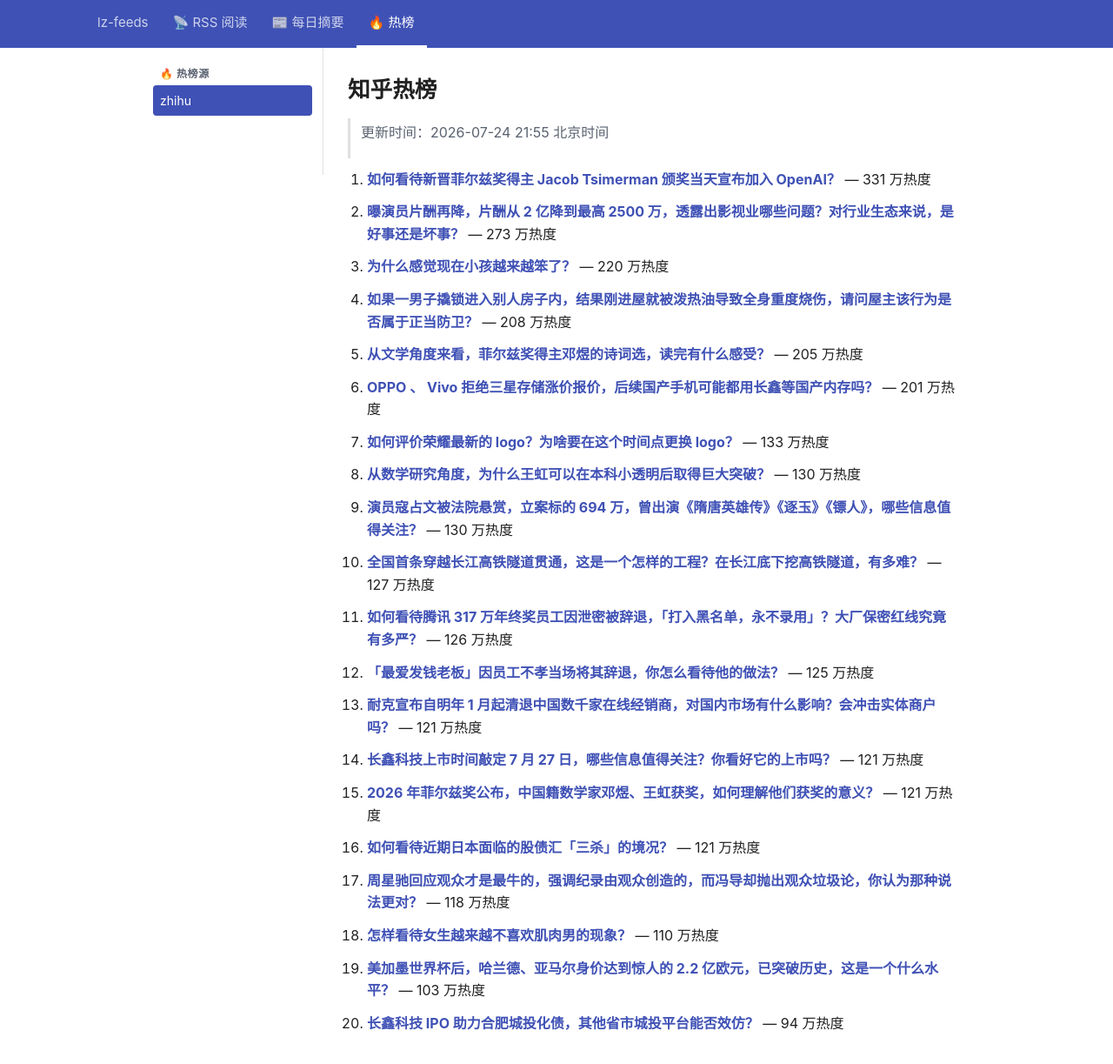
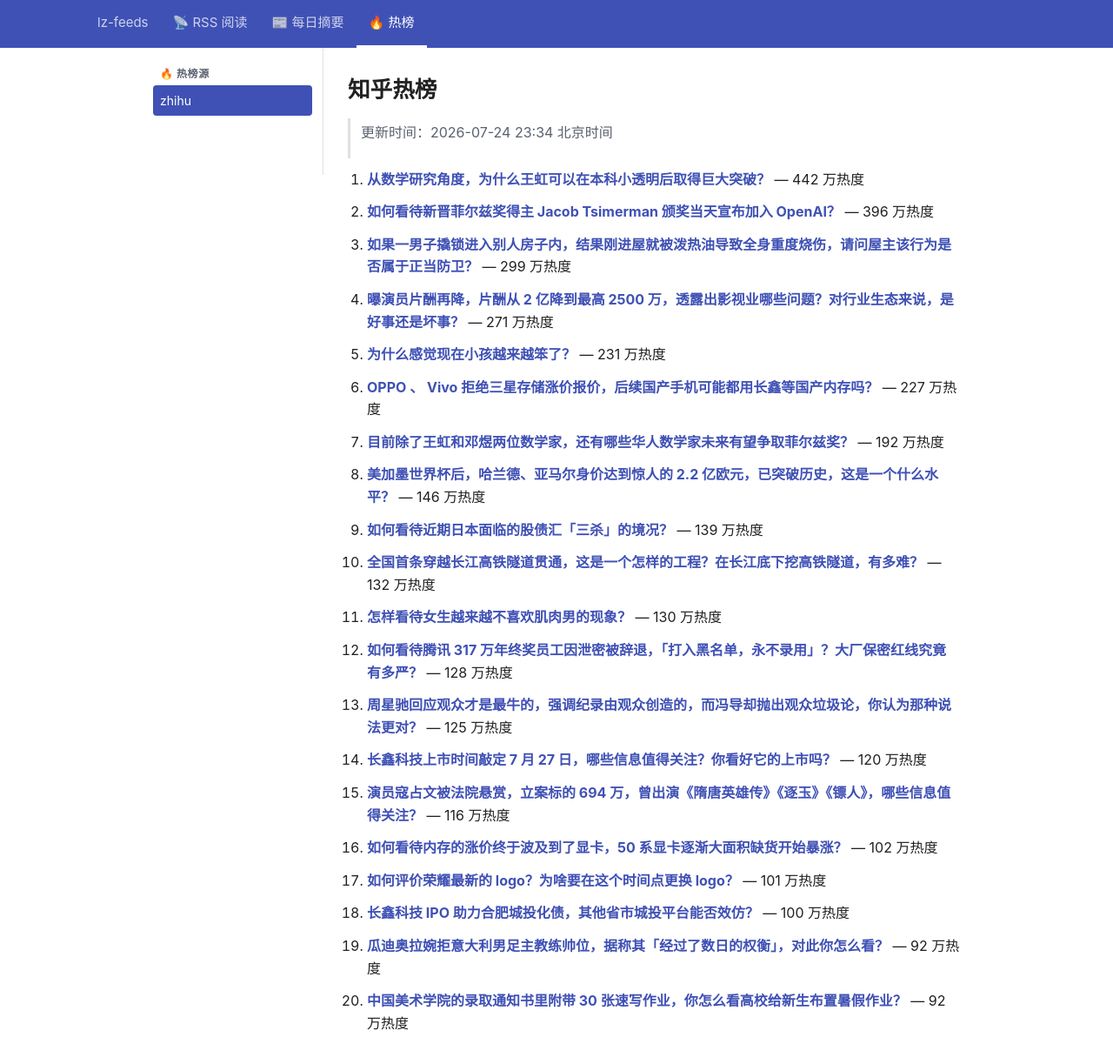
Before and after one commit to lizhang0101/lz-feeds, a Jekyll site: the page built from _hotlist/zhihu.md, in a window 1280 px wide and 1253 px high. Shown: the top 1223 px of the window at 87% size. Built offline with Jekyll 4.4.1, drawn with Linux system fonts in a browser that asks for light colours.

Commit message:
hotlist: 2026-07-24T15:34Z

```diff
--- a/_hotlist/zhihu.md
+++ b/_hotlist/zhihu.md
@@ -1,48 +1,48 @@
 ---
-updated: 2026-07-24 21:55 北京时间
+updated: 2026-07-24 23:34 北京时间
 count: 20
 ---
 
 # 知乎热榜
 
-> 更新时间：2026-07-24 21:55 北京时间
+> 更新时间：2026-07-24 23:34 北京时间
 
-1. **[如何看待新晋菲尔兹奖得主 Jacob Tsimerman 颁奖当天宣布加入 OpenAI？](https://www.zhihu.com/question/2063832242242184073)** — 331 万热度
+1. **[从数学研究角度，为什么王虹可以在本科小透明后取得巨大突破？](https://www.zhihu.com/question/2063910329785045183)** — 442 万热度
 
-2. **[曝演员片酬再降，片酬从 2 亿降到最高 2500 万，透露出影视业哪些问题？对行业生态来说，是好事还是坏事？](https://www.zhihu.com/question/2063904243388512133)** — 273 万热度
+2. **[如何看待新晋菲尔兹奖得主 Jacob Tsimerman 颁奖当天宣布加入 OpenAI？](https://www.zhihu.com/question/2063832242242184073)** — 396 万热度
 
-3. **[为什么感觉现在小孩越来越笨了？](https://www.zhihu.com/question/454093481)** — 220 万热度
+3. **[如果一男子撬锁进入别人房子内，结果刚进屋就被泼热油导致全身重度烧伤，请问屋主该行为是否属于正当防卫？](https://www.zhihu.com/question/2057805207183085608)** — 299 万热度
 
-4. **[如果一男子撬锁进入别人房子内，结果刚进屋就被泼热油导致全身重度烧伤，请问屋主该行为是否属于正当防卫？](https://www.zhihu.com/question/2057805207183085608)** — 208 万热度
+4. **[曝演员片酬再降，片酬从 2 亿降到最高 2500 万，透露出影视业哪些问题？对行业生态来说，是好事还是坏事？](https://www.zhihu.com/question/2063904243388512133)** — 271 万热度
 
-5. **[从文学角度来看，菲尔兹奖得主邓煜的诗词选，读完有什么感受？](https://www.zhihu.com/question/2063762512357454413)** — 205 万热度
+5. **[为什么感觉现在小孩越来越笨了？](https://www.zhihu.com/question/454093481)** — 231 万热度
 
-6. **[OPPO 、 Vivo  拒绝三星存储涨价报价，后续国产手机可能都用长鑫等国产内存吗？](https://www.zhihu.com/question/2063583824378848408)** — 201 万热度
+6. **[OPPO 、 Vivo  拒绝三星存储涨价报价，后续国产手机可能都用长鑫等国产内存吗？](https://www.zhihu.com/question/2063583824378848408)** — 227 万热度
 
-7. **[如何评价荣耀最新的 logo？为啥要在这个时间点更换 logo？](https://www.zhihu.com/question/2063634663818762184)** — 133 万热度
+7. **[目前除了王虹和邓煜两位数学家，还有哪些华人数学家未来有望争取菲尔兹奖？](https://www.zhihu.com/question/2062876703299572286)** — 192 万热度
 
-8. **[从数学研究角度，为什么王虹可以在本科小透明后取得巨大突破？](https://www.zhihu.com/question/2063910329785045183)** — 130 万热度
+8. **[美加墨世界杯后，哈兰德、亚马尔身价达到惊人的 2.2 亿欧元，已突破历史，这是一个什么水平？](https://www.zhihu.com/question/2063542544877753542)** — 146 万热度
 
-9. **[演员寇占文被法院悬赏，立案标的 694 万，曾出演《隋唐英雄传》《逐玉》《镖人》，哪些信息值得关注？](https://www.zhihu.com/question/2063647197862654390)** — 130 万热度
+9. **[如何看待近期日本面临的股债汇「三杀」的境况？](https://www.zhihu.com/question/2063933601394025370)** — 139 万热度
 
-10. **[全国首条穿越长江高铁隧道贯通，这是一个怎样的工程？在长江底下挖高铁隧道，有多难？](https://www.zhihu.com/question/2063952005505324990)** — 127 万热度
+10. **[全国首条穿越长江高铁隧道贯通，这是一个怎样的工程？在长江底下挖高铁隧道，有多难？](https://www.zhihu.com/question/2063952005505324990)** — 132 万热度
 
-11. **[如何看待腾讯 317 万年终奖员工因泄密被辞退，「打入黑名单，永不录用」？大厂保密红线究竟有多严？](https://www.zhihu.com/question/2063929870984242778)** — 126 万热度
+11. **[怎样看待女生越来越不喜欢肌肉男的现象？](https://www.zhihu.com/question/427306458)** — 130 万热度
 
-12. **[「最爱发钱老板」因员工不孝当场将其辞退，你怎么看待他的做法？](https://www.zhihu.com/question/2063710458448536790)** — 125 万热度
+12. **[如何看待腾讯 317 万年终奖员工因泄密被辞退，「打入黑名单，永不录用」？大厂保密红线究竟有多严？](https://www.zhihu.com/question/2063929870984242778)** — 128 万热度
 
-13. **[耐克宣布自明年 1 月起清退中国数千家在线经销商，对国内市场有什么影响？会冲击实体商户吗？](https://www.zhihu.com/question/2063288280146351339)** — 121 万热度
+13. **[周星驰回应观众才是最牛的，强调纪录由观众创造的，而冯导却抛出观众垃圾论，你认为那种说法更对？](https://www.zhihu.com/question/2061388641746806149)** — 125 万热度
 
-14. **[长鑫科技上市时间敲定 7 月 27 日，哪些信息值得关注？你看好它的上市吗？](https://www.zhihu.com/question/2063730050579396490)** — 121 万热度
+14. **[长鑫科技上市时间敲定 7 月 27 日，哪些信息值得关注？你看好它的上市吗？](https://www.zhihu.com/question/2063730050579396490)** — 120 万热度
 
-15. **[2026 年菲尔兹奖公布，中国籍数学家邓煜、王虹获奖，如何理解他们获奖的意义？](https://www.zhihu.com/question/2061502500440465960)** — 121 万热度
+15. **[演员寇占文被法院悬赏，立案标的 694 万，曾出演《隋唐英雄传》《逐玉》《镖人》，哪些信息值得关注？](https://www.zhihu.com/question/2063647197862654390)** — 116 万热度
 
-16. **[如何看待近期日本面临的股债汇「三杀」的境况？](https://www.zhihu.com/question/2063933601394025370)** — 121 万热度
+16. **[如何看待内存的涨价终于波及到了显卡，50 系显卡逐渐大面积缺货开始暴涨？](https://www.zhihu.com/question/2063926827077445448)** — 102 万热度
 
-17. **[周星驰回应观众才是最牛的，强调纪录由观众创造的，而冯导却抛出观众垃圾论，你认为那种说法更对？](https://www.zhihu.com/question/2061388641746806149)** — 118 万热度
+17. **[如何评价荣耀最新的 logo？为啥要在这个时间点更换 logo？](https://www.zhihu.com/question/2063634663818762184)** — 101 万热度
 
-18. **[怎样看待女生越来越不喜欢肌肉男的现象？](https://www.zhihu.com/question/427306458)** — 110 万热度
+18. **[长鑫科技 IPO 助力合肥城投化债，其他省市城投平台能否效仿？](https://www.zhihu.com/question/2062839135568491650)** — 100 万热度
 
-19. **[美加墨世界杯后，哈兰德、亚马尔身价达到惊人的 2.2 亿欧元，已突破历史，这是一个什么水平？](https://www.zhihu.com/question/2063542544877753542)** — 103 万热度
+19. **[瓜迪奥拉婉拒意大利男足主教练帅位，据称其「经过了数日的权衡」，对此你怎么看？](https://www.zhihu.com/question/2064035741412188858)** — 92 万热度
 
-20. **[长鑫科技 IPO 助力合肥城投化债，其他省市城投平台能否效仿？](https://www.zhihu.com/question/2062839135568491650)** — 94 万热度
+20. **[中国美术学院的录取通知书里附带 30 张速写作业，你怎么看高校给新生布置暑假作业？](https://www.zhihu.com/question/2064021093195814334)** — 92 万热度
```
